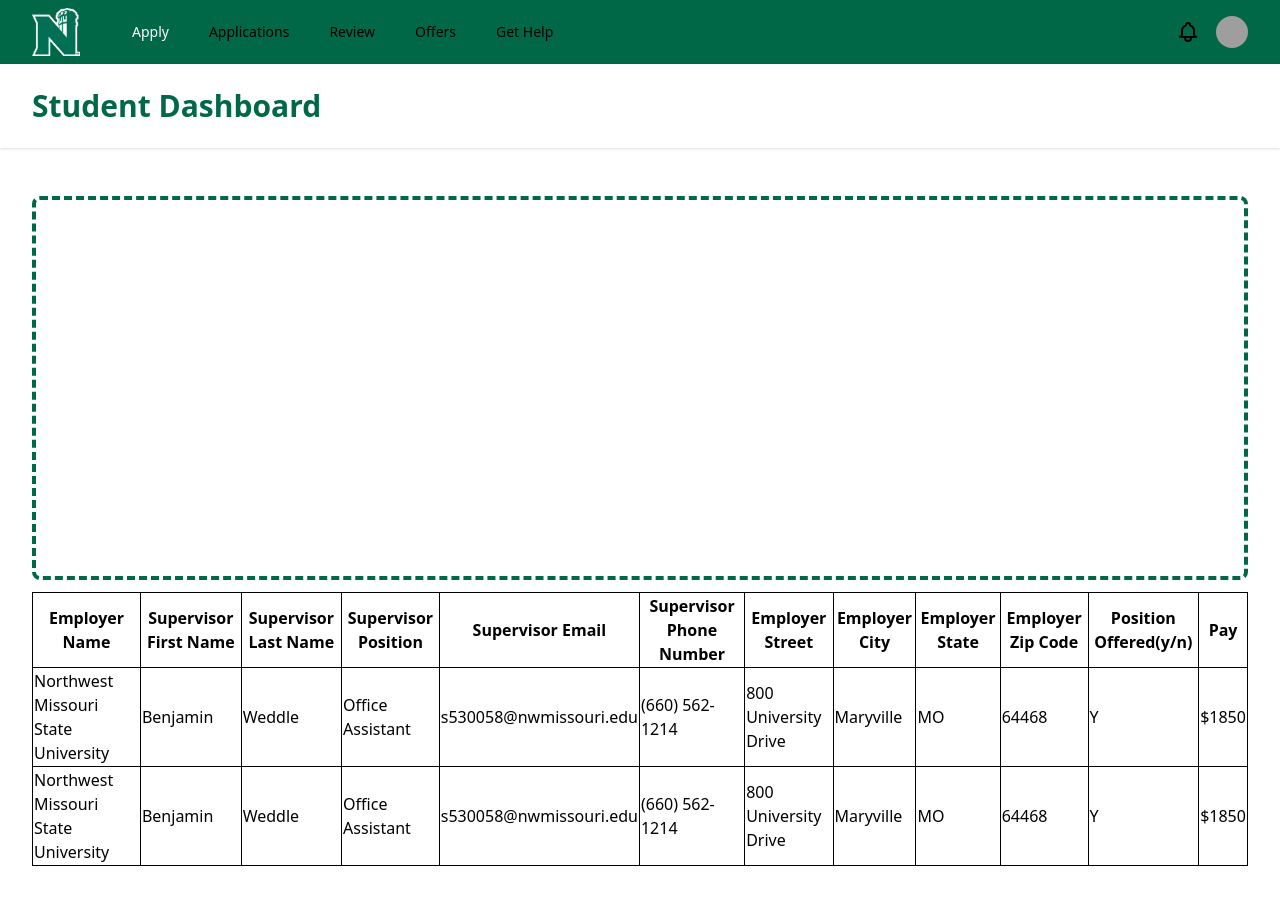
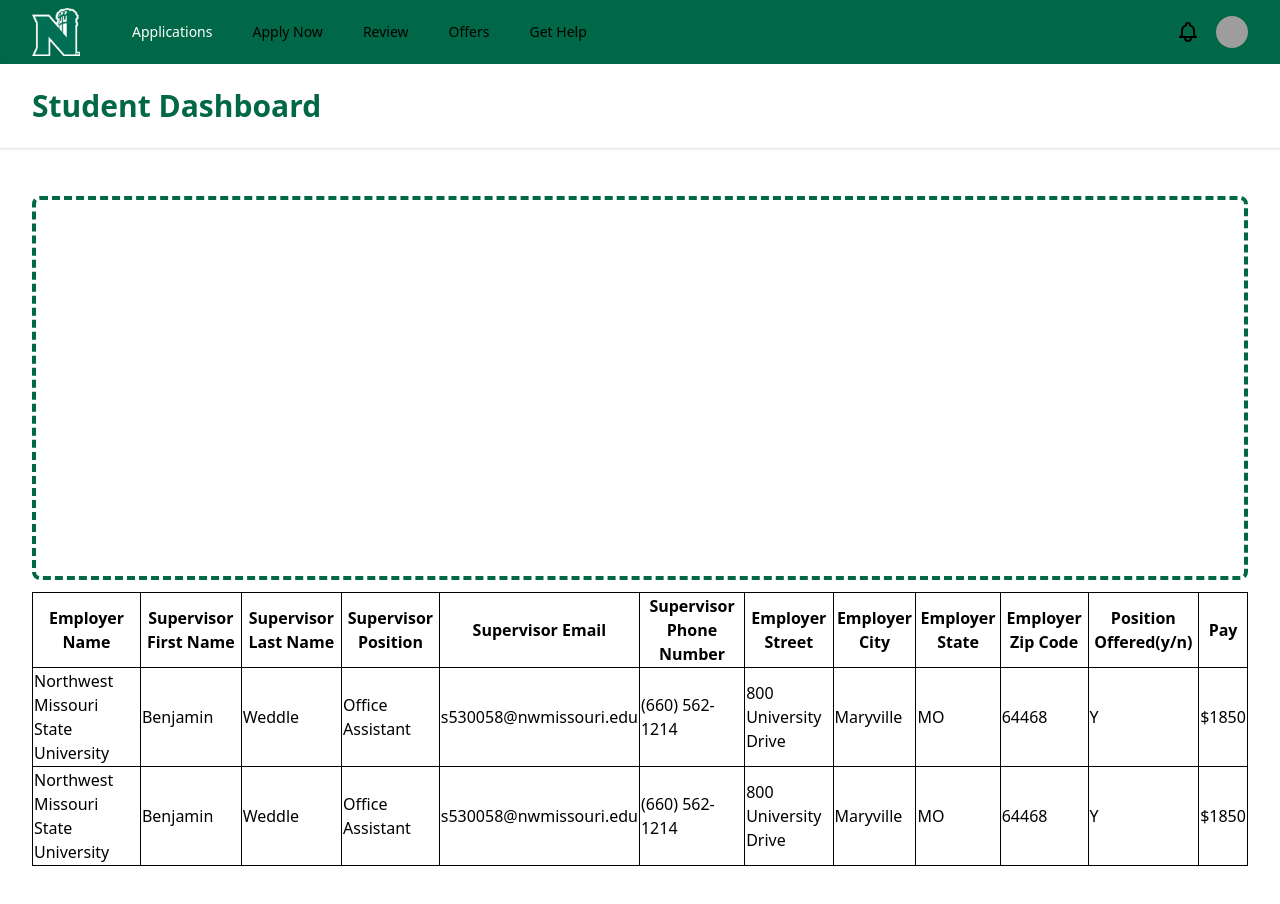
Before and after one commit to Software-Practise/front-end-intern-management, a React (Create React App) app: page /student in a window 1280 px wide. Shown: the top 904 px of the page. Built offline with nearby package versions, Linux system fonts and the light colour scheme; grey boxes are pictures that could not be loaded.

Commit message:
Changed default student page

```diff
--- a/src/views/StudentDashboard.jsx
+++ b/src/views/StudentDashboard.jsx
@@ -11,8 +11,8 @@
     "https://images.unsplash.com/photo-1472099645785-5658abf4ff4e?ixlib=rb-1.2.1&ixid=eyJhcHBfaWQiOjEyMDd9&auto=format&fit=facearea&facepad=2&w=256&h=256&q=80",
 };
 const navigation = [
-  { name: "Apply", href: "#", current: true },
-  { name: "Applications", href: "#", current: false },
+  { name: "Applications", href: "#", current: true },
+  { name: "Apply Now", href: "#", current: false },
   { name: "Review", href: "#", current: false },
   { name: "Offers", href: "#", current: false },
   { name: "Get Help", href: "#", current: false },
```
